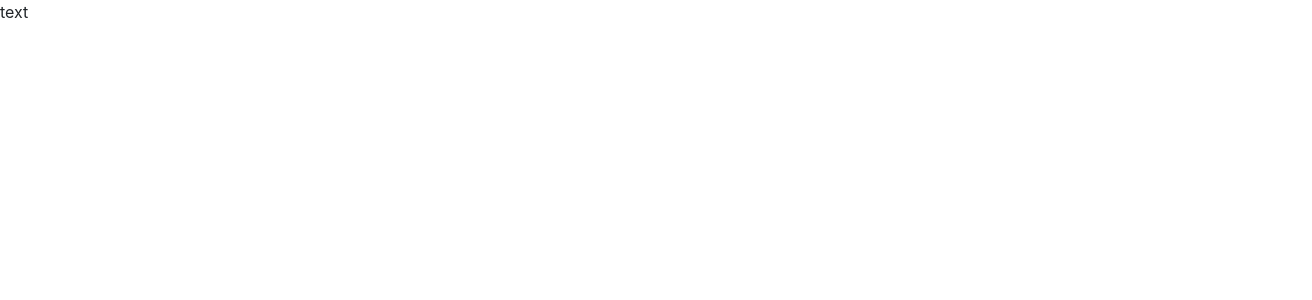
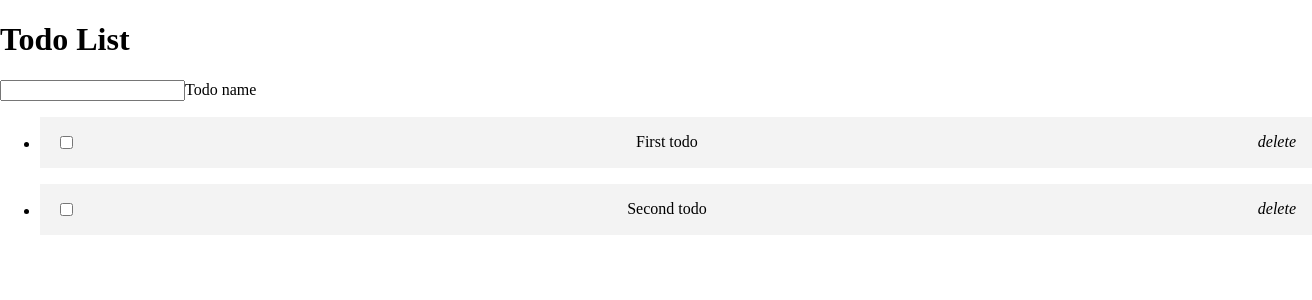
Before and after one commit to sashadivanchik/todos-list, a React (Create React App) app: page / in a window 1280 px wide. Shown: the top 300 px of the page, 1312 px wide, since content can reach past the window. Built offline with nearby package versions, Linux system fonts and the light colour scheme.

Commit message:
create components

```diff
--- a/public/index.html
+++ b/public/index.html
@@ -9,7 +9,6 @@
       name="description"
       content="Web site created using create-react-app"
     />
-    <link rel="stylesheet" href="https://stackpath.bootstrapcdn.com/bootstrap/4.5.0/css/bootstrap.min.css" integrity="sha384-9aIt2nRpC12Uk9gS9baDl411NQApFmC26EwAOH8WgZl5MYYxFfc+NcPb1dKGj7Sk" crossorigin="anonymous">
     <link rel="apple-touch-icon" href="%PUBLIC_URL%/logo192.png" />
     <!--
       manifest.json provides metadata used when your web app is installed on a
--- a/src/components/App.jsx
+++ b/src/components/App.jsx
@@ -1,8 +1,20 @@
-import React from 'react';
+import React, { useState } from 'react';
+import TodoList from './TodoList';
 
 const App = () => {
+    const [ todos, setTodo ] = useState([
+        {id: 1, title: 'First todo', completed: false},
+        {id: 2, title: 'Second todo', completed: true},
+    ])
     return (
-        <div>text</div>
+        <div className='container'>
+            <h1>Todo List</h1>
+            <div className='input-fiesd'>
+                <input type="text"/>
+                <label htmlFor="">Todo name</label>
+            </div>
+            <TodoList todos={todos} />
+        </div>
     )
 };
 
--- a/src/components/TodoItem.jsx
+++ b/src/components/TodoItem.jsx
@@ -0,0 +1,23 @@
+import React from 'react';
+
+const TodoItem = ({ title, id, completed }) => {
+    return (
+        <li className="todo">
+            <label>
+                <input
+                    type="checkbox"
+                    defaultChecked={false}
+                />
+                <span>{title}</span>
+
+                <i
+                    className="material-icons red-text"
+                >
+                    delete
+                </i>
+            </label>
+        </li>
+    )
+};
+
+export default TodoItem;
--- a/src/components/TodoList.jsx
+++ b/src/components/TodoList.jsx
@@ -0,0 +1,12 @@
+import React from 'react';
+import TodoItem from './TodoItem';
+
+const TodoList = ({ todos }) => {
+    return (
+        <ul>
+            { todos.map(todo => <TodoItem key={todo.id} title={todo.title} />) }
+        </ul>
+    )
+};
+
+export default TodoList;
--- /dev/null
+++ b/src/index.css
@@ -0,0 +1,26 @@
+body {
+    margin: 0;
+    padding: 0;
+}
+
+.todo {
+    margin-bottom: 1rem;
+}
+
+.todo.completed span {
+    text-decoration: line-through;
+}
+
+.todo label {
+    width: 100%;
+    display: flex;
+    align-items: center;
+    justify-content: space-between;
+    cursor: pointer;
+    background: #f3f3f3;
+    padding: 1rem;
+}
+
+.todo i {
+    z-index: 2;
+}
--- a/src/index.js
+++ b/src/index.js
@@ -1,5 +1,6 @@
 import React from 'react';
 import ReactDOM from 'react-dom';
+import './index.css';
 import App from './components/App';
 
 ReactDOM.render(
```
